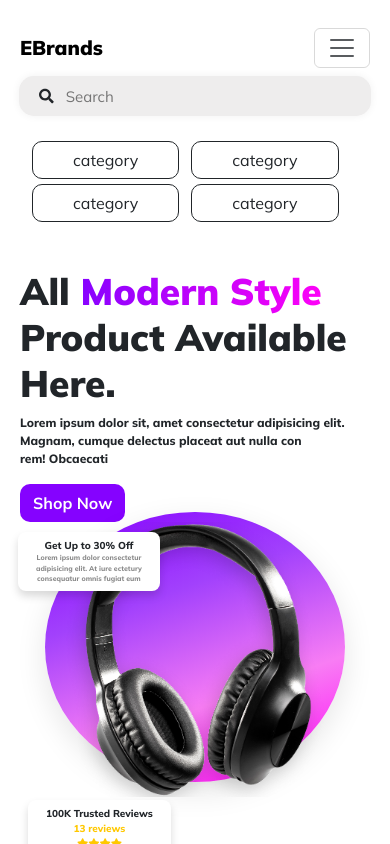
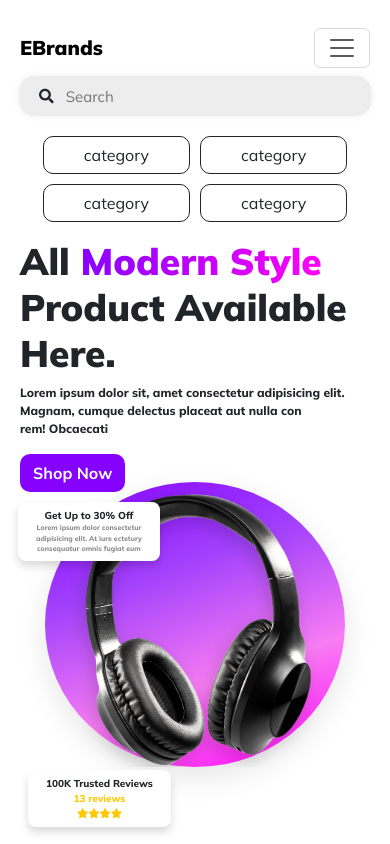
Before and after one commit to Sreelakshmit123/EcommerceReact.js, a React (Vite) app: page / in a window 390 px wide. Shown: the top 844 px of the page. Built offline with nearby package versions, Linux system fonts and the light colour scheme; a web font is replaced by a local one.

Commit message:
ecommerce

```diff
--- a/src/App.css
+++ b/src/App.css
@@ -350,19 +350,25 @@ body {
 
   /* NAVBAR desgin */
   .categoryButton {
-    display: block;
+    display: flex;
+    flex-wrap: wrap;
+    justify-content: center;
+    text-decoration: none;
+    gap: 10px;
     margin-top: 20px;
-    text-decoration: none;
+  }
+
+  .category-buttons {
+    flex-direction: column;
+    align-items: center;
   }
 
   .Categorybtn {
+    flex: 0 0 45%;
     padding-left: 40px;
     padding-right: 40px;
     border-radius: 10px;
-    margin-top: 5px;
-    margin-left: 12px;
-    text-decoration: none;
-
+    text-align: center;
   }
 
   .search-wrapper {
@@ -370,7 +376,6 @@ body {
     width: 94%;
     border-radius: 15px;
     height: 40px;
-    margin-left: 11px;
     padding: 20px;
     box-shadow: 0px 0px 8px rgb(241, 241, 241);
     display: flex;
@@ -423,7 +428,7 @@ body {
 
   .circle-gradient {
     width: 75%;
-    height: 270px;
+    height: 285px;
     background: linear-gradient(160deg, rgb(133, 2, 255), rgb(162, 65, 252), rgb(248, 125, 244), rgb(255, 0, 247));
     border-radius: 50%;
     position: absolute;
@@ -478,6 +483,8 @@ body {
     font-weight: bolder;
     font-size: 37px;
     line-height: 46px;
+    margin-top: 0px;
+
   }
 
   .landingparagraph {
--- a/src/Components/Home.jsx
+++ b/src/Components/Home.jsx
@@ -57,14 +57,14 @@ function Home() {
                 {/* category button */}
 
                 <div className='row'>
-                    <div className='categoryButton col-lg-6'>
+                    <div className='categoryButton  col-lg-6 '>
                         <Link to={"/category1"}><button className='Categorybtn btn btn-outline-dark'>category</button></Link>
                         <Link to={"/category2"}><button className='Categorybtn btn btn-outline-dark'>category</button></Link>
-
                         <Link to={"/category3"}><button className='Categorybtn btn btn-outline-dark'>category</button></Link>
                         <Link to={"/category4"}><button className='Categorybtn btn btn-outline-dark'>category</button></Link>
                     </div>
                 </div>
+
 
                 {/* landing page */}
 
```
